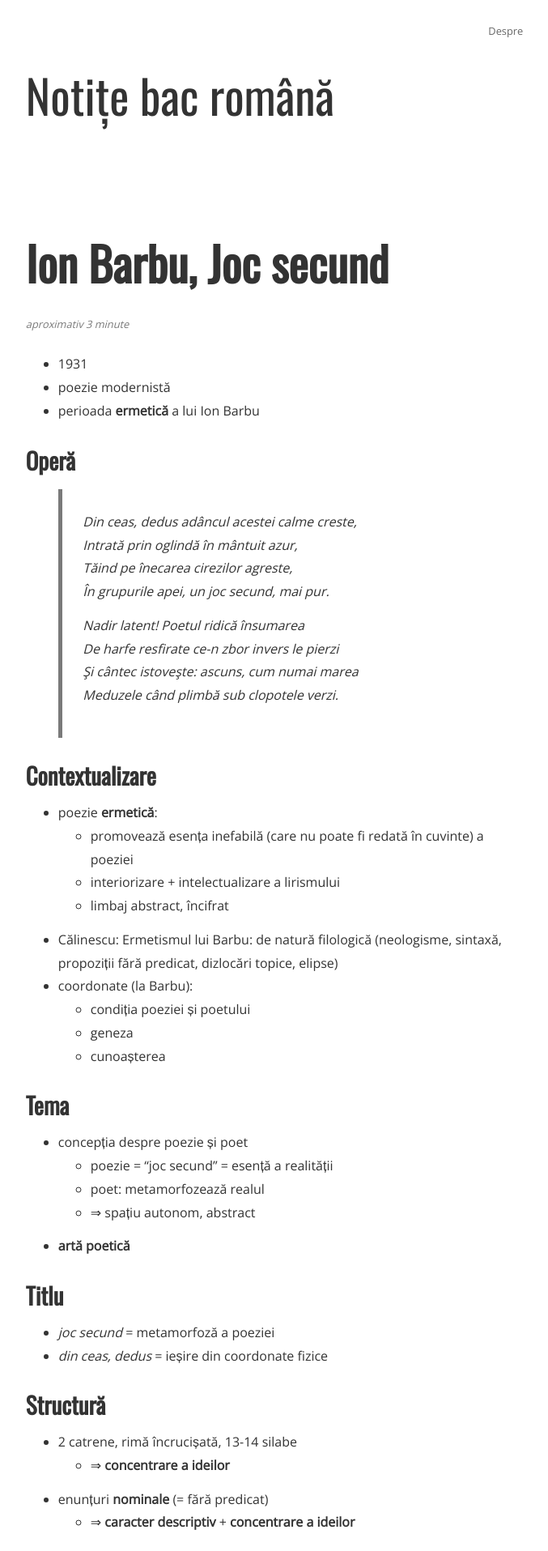
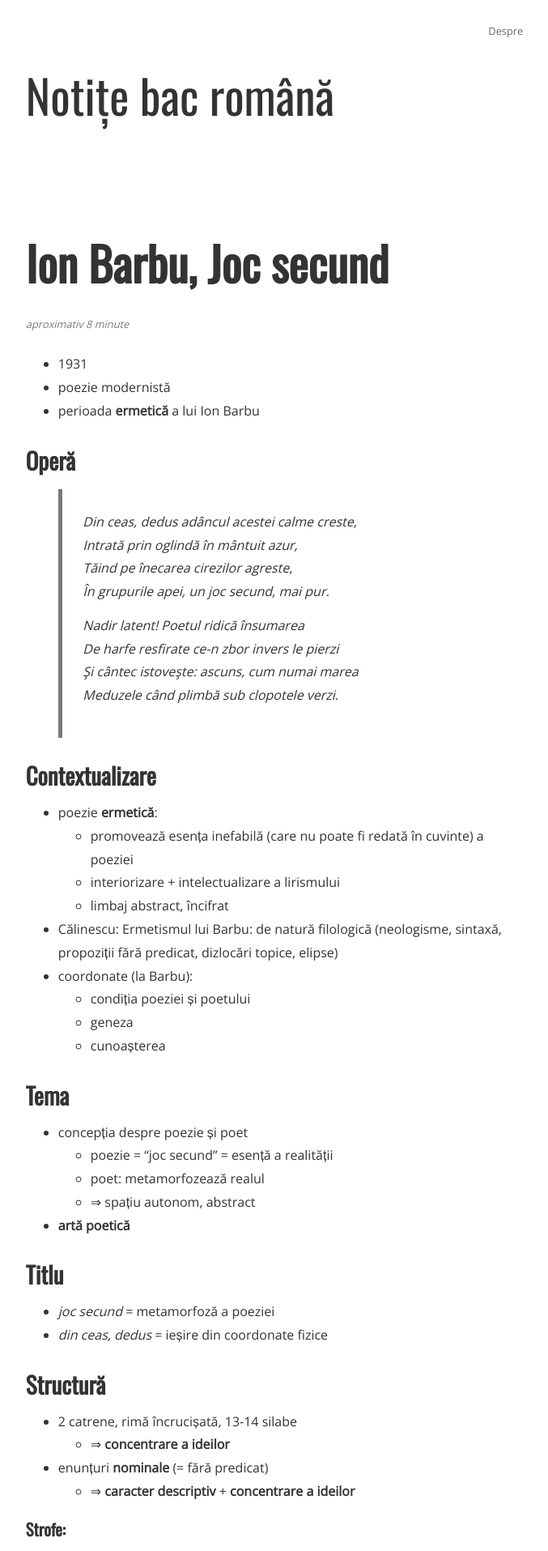
Before and after one commit to TED-996-2/notite-bac-romana, a Jekyll site: the page built from _posts/2015-05-18-JocSecund.md, in a window 1280 px wide. Shown: the top 1915 px of the page at 81% size, without its empty margins (301-978 px from the left). Built offline with Jekyll 4.4.1, drawn with Linux system fonts in a browser that asks for light colours; nearby versions of some CDN libraries.

Commit message:
Mici schimbari la layout

```diff
--- a/_layouts/post.html
+++ b/_layouts/post.html
@@ -2,7 +2,7 @@
 layout: default
 ---
 
-{% assign minutes = content | number_of_words | divided_by: 120 %}
+{% assign minutes = content | number_of_words | divided_by: 50 %}
 {% if minutes == 0 %}
 {% assign minutes = 1 %}
 {% endif %}
--- a/_sass/_basscss.scss
+++ b/_sass/_basscss.scss
@@ -21,6 +21,10 @@
 h1, h2, h3, h4, h5, h6, p, dl, ol, ul {
   margin-top: 0;
   margin-bottom: 1rem;
+}
+
+ul {
+	margin-bottom: 0;
 }
 
 button, input, select, textarea {
```
